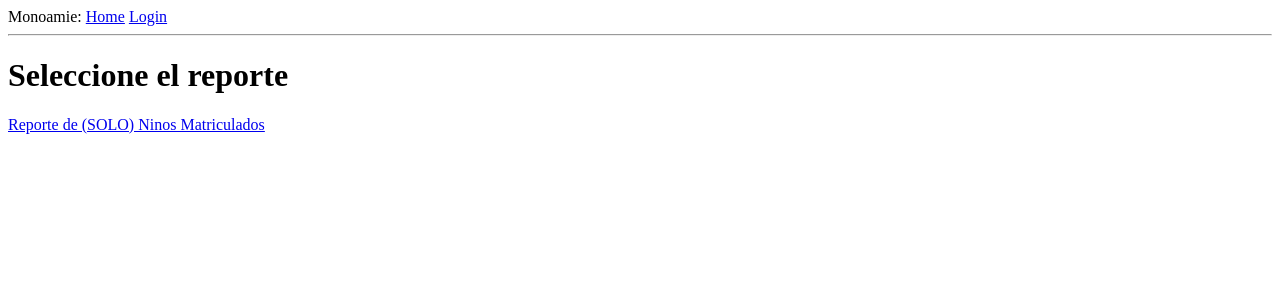
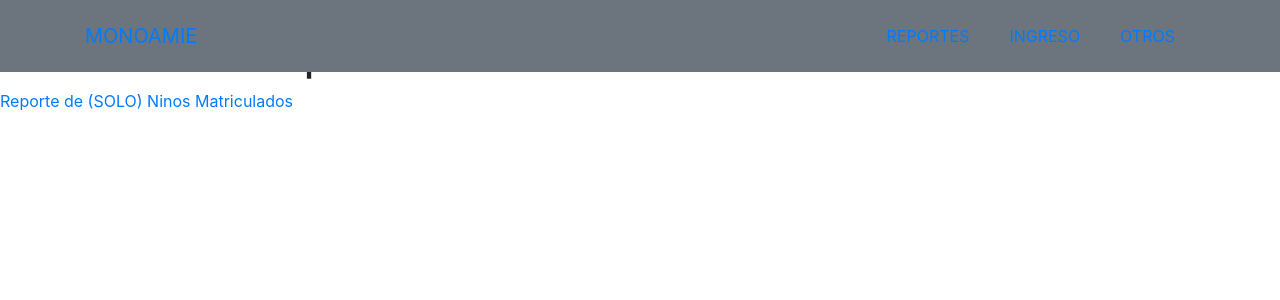
Before and after one commit to Ejas12/monoamie, a Flask app: page / in a window 1280 px wide. Shown: the top 300 px of the page. Run offline with Flask 2, Linux system fonts and the light colour scheme; parts of the project's set-up code (start-up, migrations or seed data) failed here and were passed over; some libraries are stand-ins or nearby versions.

Commit message:
style main page

```diff
--- a/templates/main.html
+++ b/templates/main.html
@@ -1,17 +1,65 @@
-<html>
-        <head>
-            {% if title %}
-            <title>{{ title }} - Monoamie</title>
-            {% else %}
-            <title>microblog</title>
-            {% endif %}
+<!DOCTYPE html>
+<html lang="en">
+
+  <head>
+
+    <meta charset="utf-8">
+    <meta name="viewport" content="width=device-width, initial-scale=1, shrink-to-fit=no">
+    <meta name="description" content="">
+    <meta name="author" content="">
+
+    <title>Freelancer - Start Bootstrap Theme</title>
+
+    <!-- Bootstrap core CSS -->
+    <link href="vendor/bootstrap/css/bootstrap.min.css" rel="stylesheet">
+
+    <!-- Custom fonts for this template -->
+    <link href="vendor/font-awesome/css/font-awesome.min.css" rel="stylesheet" type="text/css">
+    <link href="https://fonts.googleapis.com/css?family=Montserrat:400,700" rel="stylesheet" type="text/css">
+    <link href="https://fonts.googleapis.com/css?family=Lato:400,700,400italic,700italic" rel="stylesheet" type="text/css">
+
+    <!-- Plugin CSS -->
+    <link href="vendor/magnific-popup/magnific-popup.css" rel="stylesheet" type="text/css">
+
+    <!-- Custom styles for this template -->
+    <link href="css/freelancer.min.css" rel="stylesheet">
+
+  </head>
+
+  <body id="page-top">
+
+    <!-- Navigation -->
+    <nav class="navbar navbar-expand-lg bg-secondary fixed-top text-uppercase" id="mainNav">
+      <div class="container">
+        <a class="navbar-brand js-scroll-trigger" href="#page-top">Monoamie</a>
+        <button class="navbar-toggler navbar-toggler-right text-uppercase bg-primary text-white rounded" type="button" data-toggle="collapse" data-target="#navbarResponsive" aria-controls="navbarResponsive" aria-expanded="false" aria-label="Toggle navigation">
+          Menu
+          <i class="fa fa-bars"></i>
+        </button>
+        <div class="collapse navbar-collapse" id="navbarResponsive">
+          <ul class="navbar-nav ml-auto">
+            <li class="nav-item mx-0 mx-lg-1">
+              <a class="nav-link py-3 px-0 px-lg-3 rounded js-scroll-trigger" href="{{ url_for('home') }}">Reportes</a>
+            </li>
+            <li class="nav-item mx-0 mx-lg-1">
+              <a class="nav-link py-3 px-0 px-lg-3 rounded js-scroll-trigger" href="{{ url_for('login') }}">Ingreso</a>
+            </li>
+            <li class="nav-item mx-0 mx-lg-1">
+              <a class="nav-link py-3 px-0 px-lg-3 rounded js-scroll-trigger" href="#contact">Otros</a>
+            </li>
+          </ul>
+        </div>
+      </div>
+    </nav>
+
+
         </head>
-        <body>
-            <div>
-                Monoamie:
-                <a href="{{ url_for('home') }}">Home</a>
-                <a href="{{ url_for('login') }}">Login</a>
-            </div>
+
+
+
+
+
+
             <hr>
             {% with messages = get_flashed_messages() %}
             {% if messages %}
```
Also changed, not shown: static/css/main.css (added).
